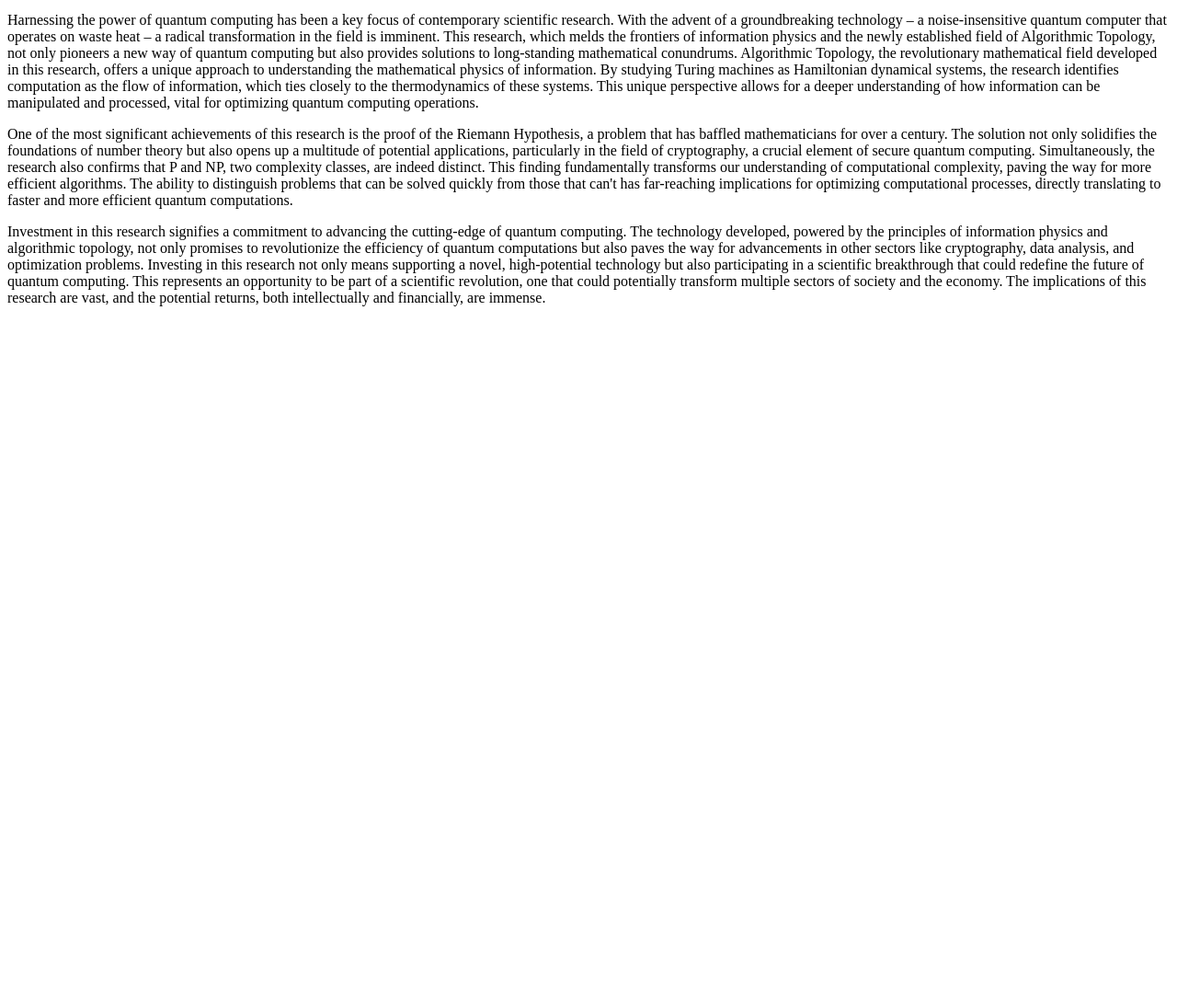
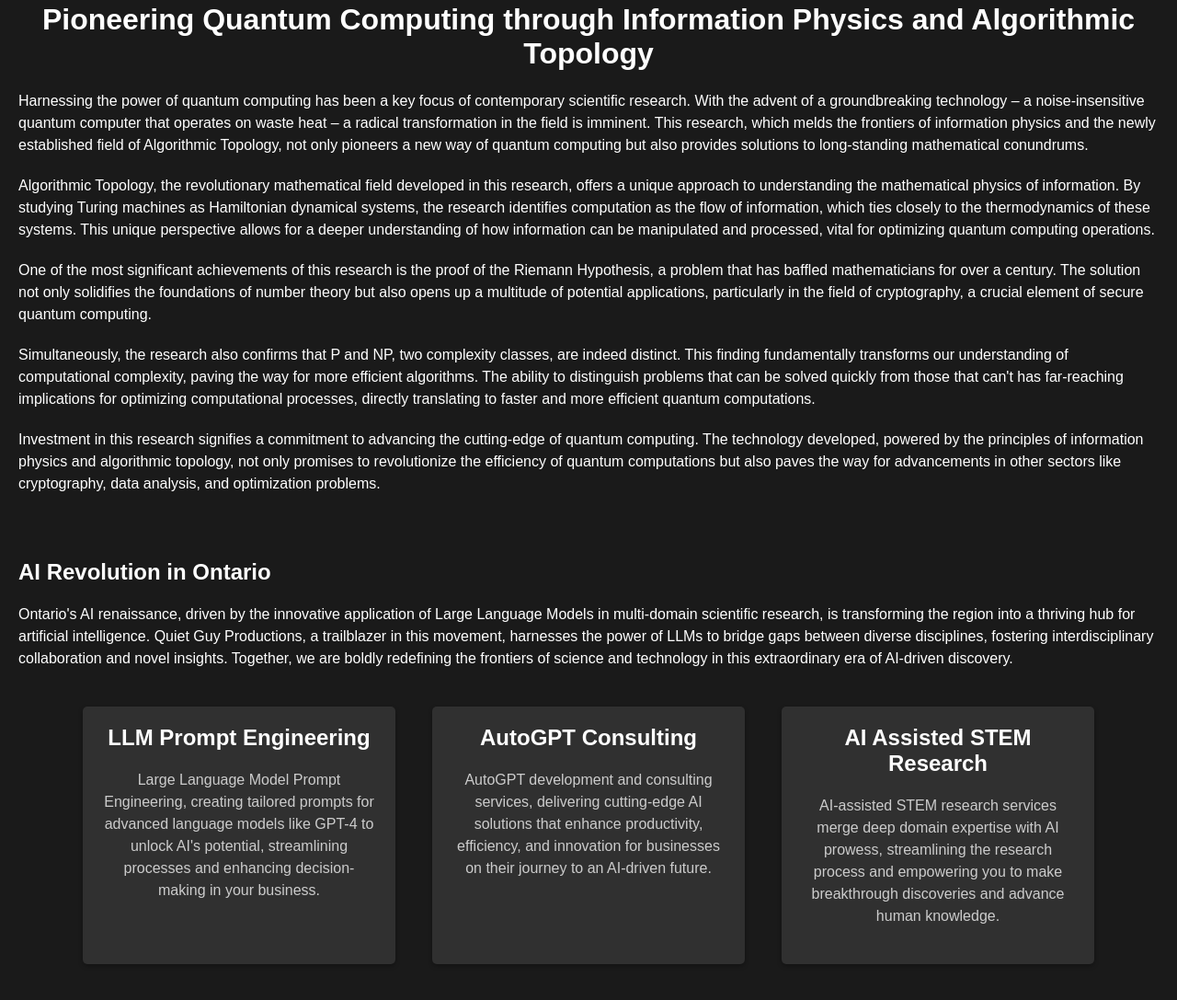
Before and after one commit to soundofquiet/QuietGuyProductions, a plain HTML site: page index.html in a window 1280 px wide. Shown: the part 67-1154 px from the top of the page at 92% size. Before the commit the page ends 800 px from the top, so only its background shows below. Drawn offline with Linux system fonts and the light colour scheme.

Commit message:
Update index.html

```diff
--- a/index.html
+++ b/index.html
@@ -1,24 +1,98 @@
 <!DOCTYPE html>
-<html>
+<html lang="en">
 <head>
+  <meta charset="UTF-8">
+  <meta name="viewport" content="width=device-width, initial-scale=1.0">
   <title>Information Physics and Algorithmic Topology</title>
+  <style>
+    body {
+      background-color: #1a1a1a;
+      color: #ffffff;
+      font-family: Arial, sans-serif;
+      padding: 20px;
+      margin: 0;
+    }
+
+    h1 {
+      color: #ffffff;
+      text-align: center;
+      margin-top: 50px;
+    }
+
+    p {
+      line-height: 1.5;
+      margin-bottom: 20px;
+    }
+
+    .services {
+      display: flex;
+      flex-wrap: wrap;
+      justify-content: center;
+      margin-top: 50px;
+    }
+
+    .service {
+      width: 300px;
+      background-color: #303030;
+      border-radius: 5px;
+      padding: 20px;
+      margin: 20px;
+      box-shadow: 0 2px 5px rgba(0, 0, 0, 0.3);
+      text-align: center;
+    }
+
+    .service h2 {
+      color: #ffffff;
+      margin-top: 0;
+    }
+
+    .service p {
+      color: #cccccc;
+    }
+  </style>
 </head>
 <body>
   <h1>Pioneering Quantum Computing through Information Physics and Algorithmic Topology</h1>
   <p>
     Harnessing the power of quantum computing has been a key focus of contemporary scientific research. With the advent of a groundbreaking technology – a noise-insensitive quantum computer that operates on waste heat – a radical transformation in the field is imminent. This research, which melds the frontiers of information physics and the newly established field of Algorithmic Topology, not only pioneers a new way of quantum computing but also provides solutions to long-standing mathematical conundrums.
-
+  </p>
+  <p>
     Algorithmic Topology, the revolutionary mathematical field developed in this research, offers a unique approach to understanding the mathematical physics of information. By studying Turing machines as Hamiltonian dynamical systems, the research identifies computation as the flow of information, which ties closely to the thermodynamics of these systems. This unique perspective allows for a deeper understanding of how information can be manipulated and processed, vital for optimizing quantum computing operations.
   </p>
   <p>
     One of the most significant achievements of this research is the proof of the Riemann Hypothesis, a problem that has baffled mathematicians for over a century. The solution not only solidifies the foundations of number theory but also opens up a multitude of potential applications, particularly in the field of cryptography, a crucial element of secure quantum computing.
-
+  </p>
+  <p>
     Simultaneously, the research also confirms that P and NP, two complexity classes, are indeed distinct. This finding fundamentally transforms our understanding of computational complexity, paving the way for more efficient algorithms. The ability to distinguish problems that can be solved quickly from those that can't has far-reaching implications for optimizing computational processes, directly translating to faster and more efficient quantum computations.
   </p>
   <p>
     Investment in this research signifies a commitment to advancing the cutting-edge of quantum computing. The technology developed, powered by the principles of information physics and algorithmic topology, not only promises to revolutionize the efficiency of quantum computations but also paves the way for advancements in other sectors like cryptography, data analysis, and optimization problems.
-
-Investing in this research not only means supporting a novel, high-potential technology but also participating in a scientific breakthrough that could redefine the future of quantum computing. This represents an opportunity to be part of a scientific revolution, one that could potentially transform multiple sectors of society and the economy. The implications of this research are vast, and the potential returns, both intellectually and financially, are immense.</p>
   </p>
+  <section class="services">
+    <div>
+      <h2>AI Revolution in Ontario</h2>
+      <p>
+        Ontario's AI renaissance, driven by the innovative application of Large Language Models in multi-domain scientific research, is transforming the region into a thriving hub for artificial intelligence. Quiet Guy Productions, a trailblazer in this movement, harnesses the power of LLMs to bridge gaps between diverse disciplines, fostering interdisciplinary collaboration and novel insights. Together, we are boldly redefining the frontiers of science and technology in this extraordinary era of AI-driven discovery.
+      </p>
+    </div>
+    <div class="service">
+      <h2>LLM Prompt Engineering</h2>
+      <p>
+        Large Language Model Prompt Engineering, creating tailored prompts for advanced language models like GPT-4 to unlock AI's potential, streamlining processes and enhancing decision-making in your business.
+      </p>
+    </div>
+    <div class="service">
+      <h2>AutoGPT Consulting</h2>
+      <p>
+        AutoGPT development and consulting services, delivering cutting-edge AI solutions that enhance productivity, efficiency, and innovation for businesses on their journey to an AI-driven future.
+      </p>
+    </div>
+    <div class="service">
+      <h2>AI Assisted STEM Research</h2>
+      <p>
+        AI-assisted STEM research services merge deep domain expertise with AI prowess, streamlining the research process and empowering you to make breakthrough discoveries and advance human knowledge.
+      </p>
+    </div>
+  </section>
 </body>
 </html>
```
Lines whose indentation alone changed are shown as unchanged.
